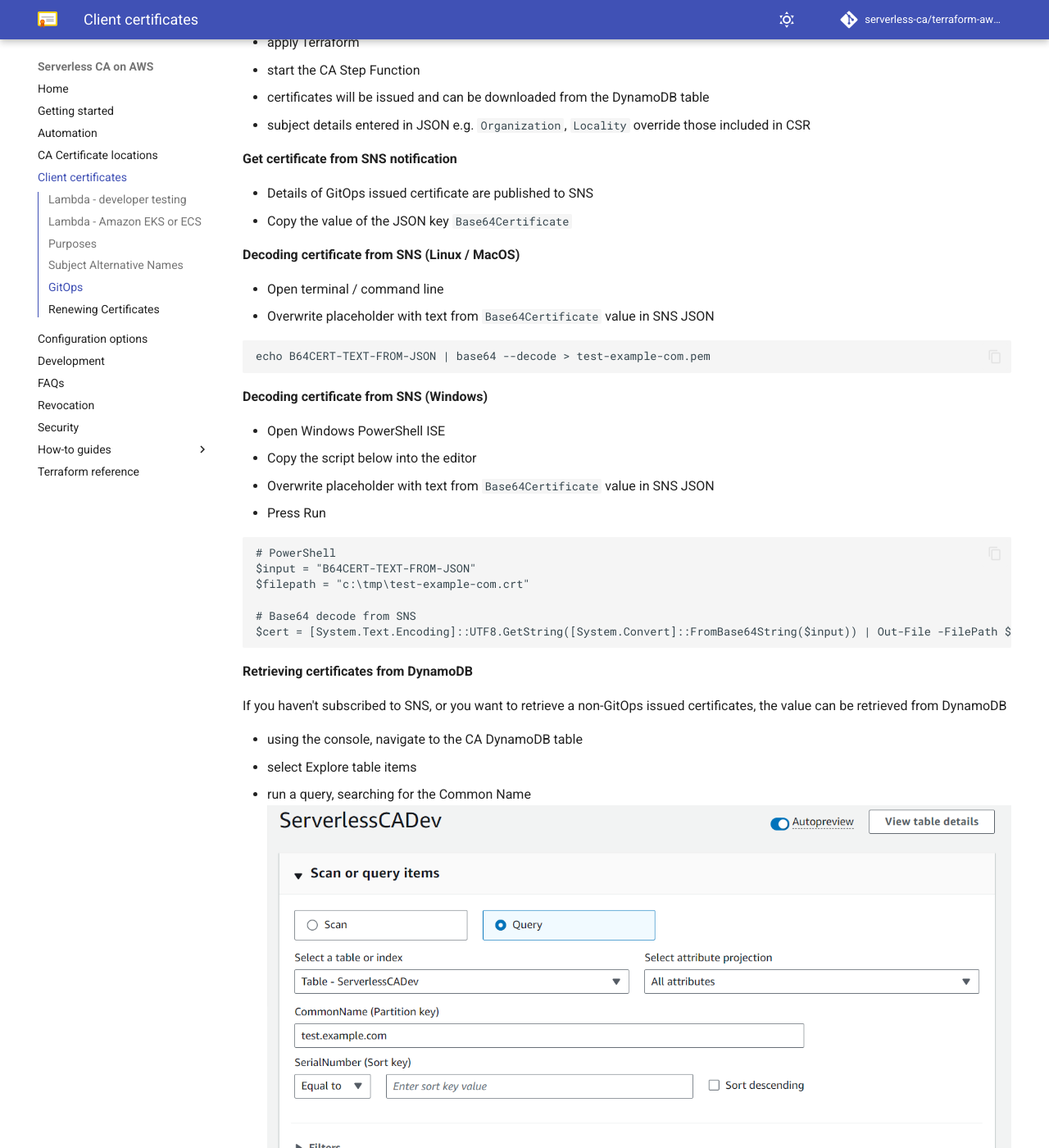
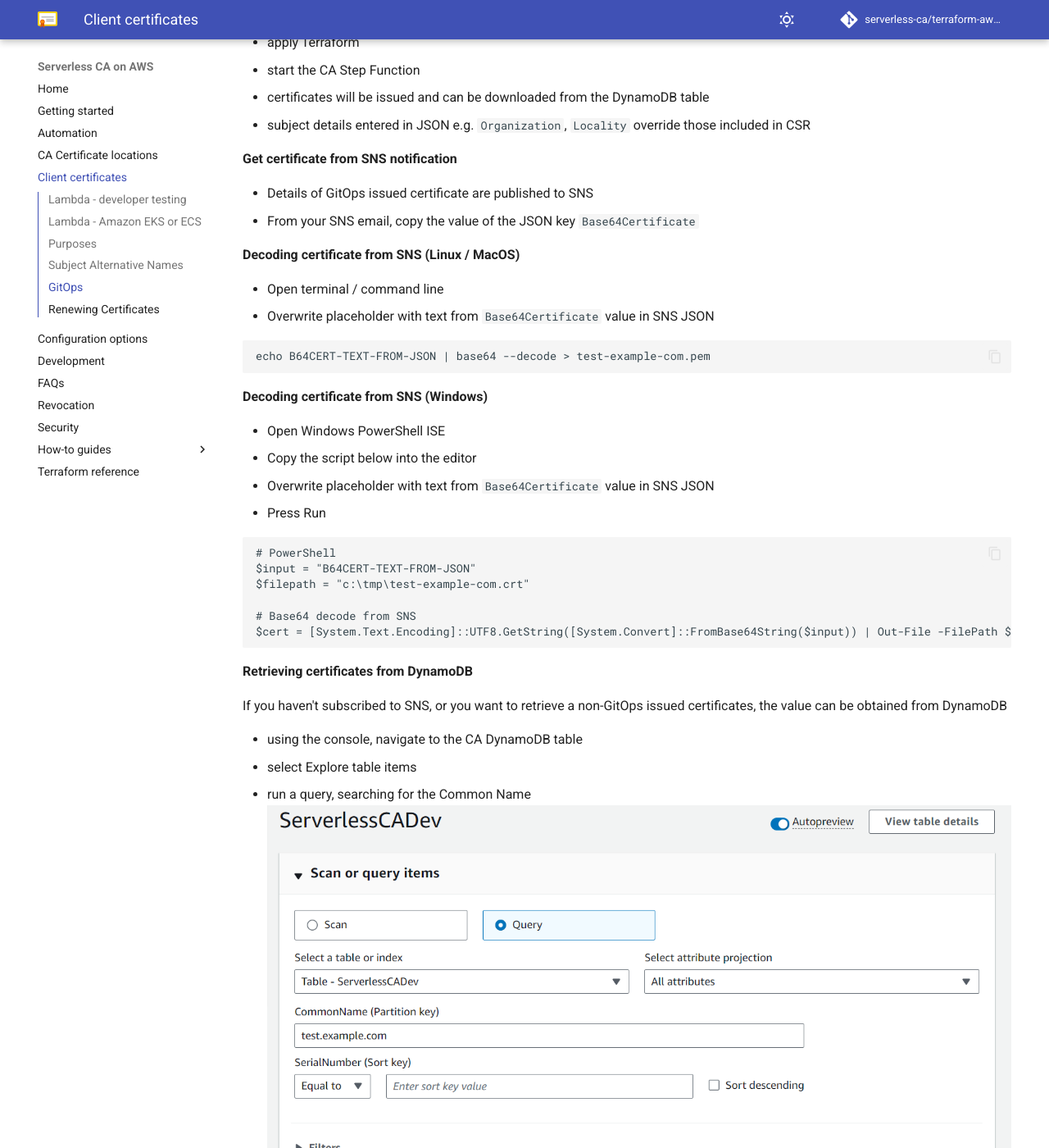
Before and after one commit to serverless-ca/terraform-aws-ca, an MkDocs documentation site: the page built from docs/client-certificates.md, in a window 1280 px wide and 1400 px high, scrolled down 3058 px. Shown: the whole window at 82% size. Built offline with MkDocs 1.6.1 and Material for MkDocs 9.7.7, drawn with Linux system fonts in a browser that asks for light colours; comment, search, counter and statistics services are not loaded.

Commit message:
Update documentation

```diff
--- a/docs/client-certificates.md
+++ b/docs/client-certificates.md
@@ -121,7 +121,7 @@
 **Get certificate from SNS notification**
 
 * Details of GitOps issued certificate are published to SNS
-* Copy the value of the JSON key `Base64Certificate`
+* From your SNS email, copy the value of the JSON key `Base64Certificate`
 
 **Decoding certificate from SNS (Linux / MacOS)**
 
@@ -148,7 +148,7 @@
 
 **Retrieving certificates from DynamoDB**
 
-If you haven't subscribed to SNS, or you want to retrieve a non-GitOps issued certificates, the value can be retrieved from DynamoDB
+If you haven't subscribed to SNS, or you want to retrieve a non-GitOps issued certificates, the value can be obtained from DynamoDB
 
 * using the console, navigate to the CA DynamoDB table
 * select Explore table items
```
